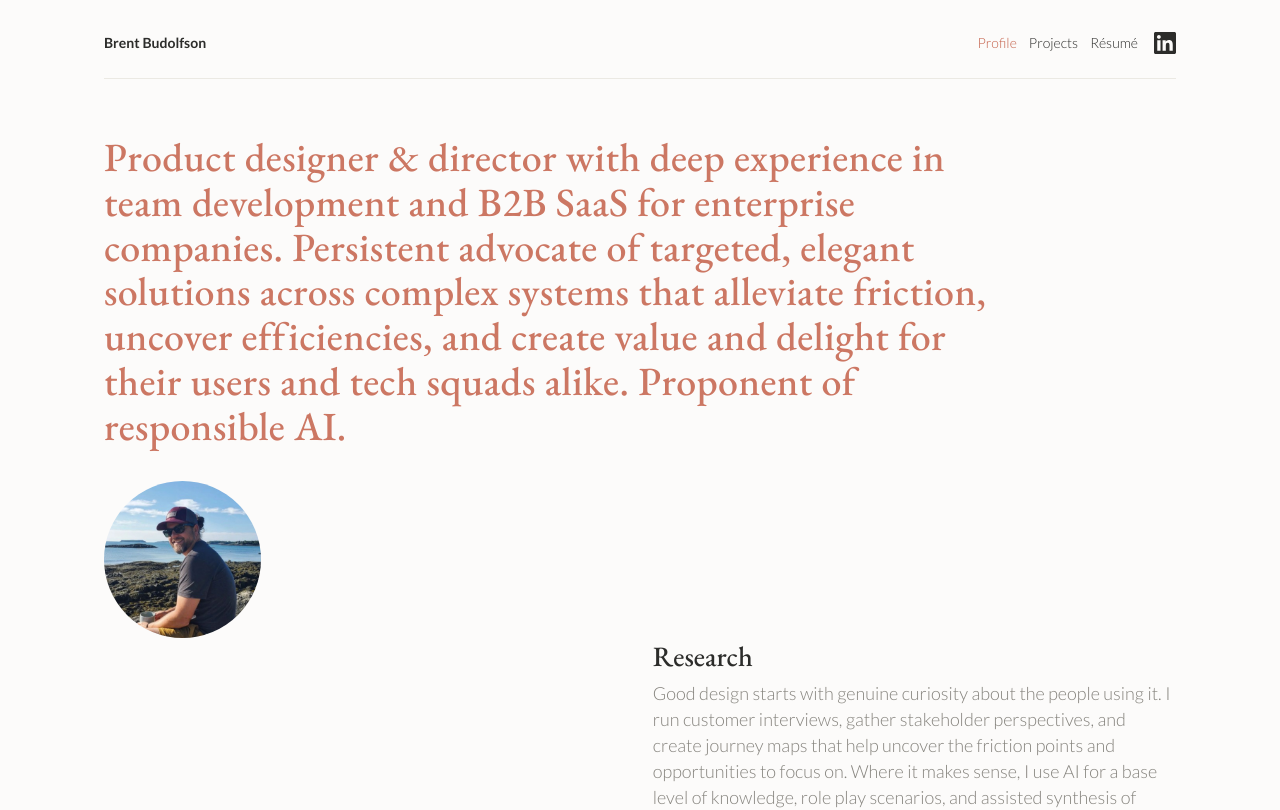
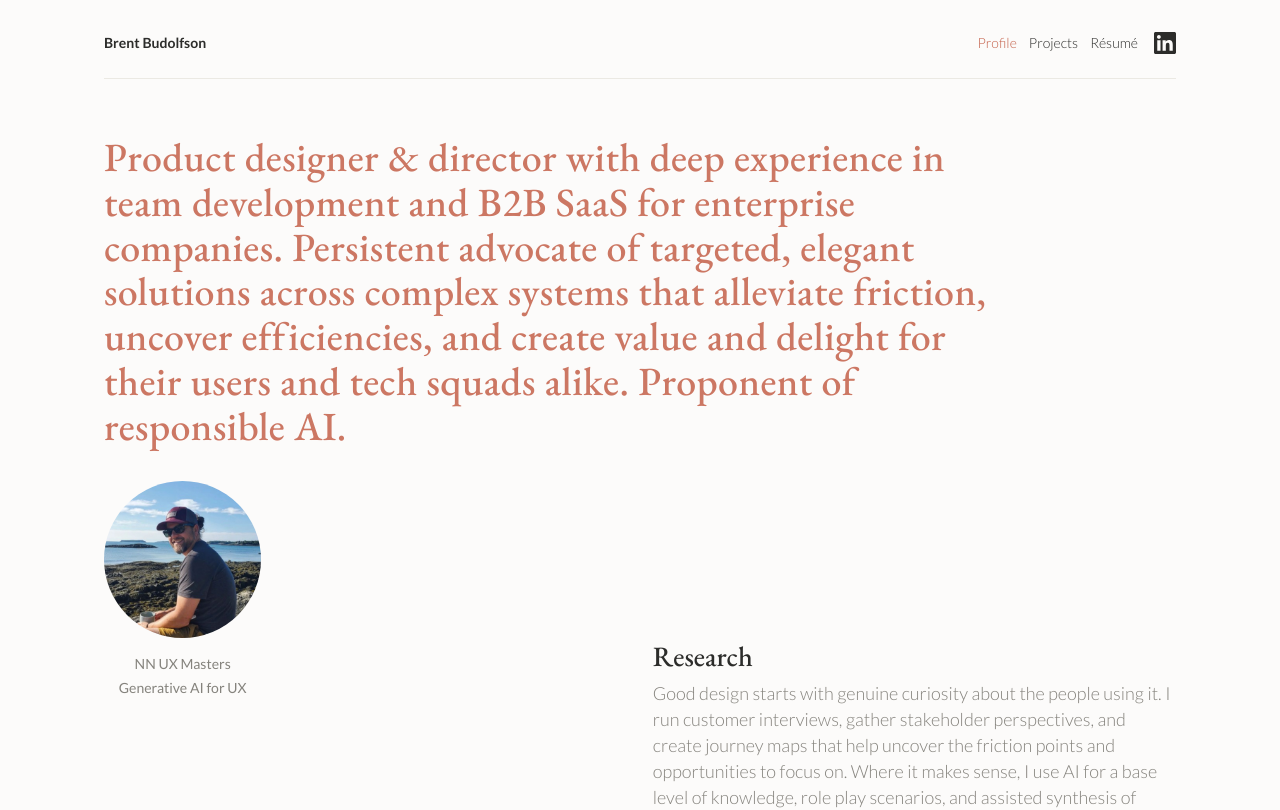
Before and after one commit to bbudolfson/Portfolio-Site, a Next.js app: page / in a window 1280 px wide. Shown: the top 810 px of the page. Built offline with nearby package versions, Linux system fonts and the light colour scheme.

Commit message:
Profile Caption

```diff
--- a/src/app/globals.css
+++ b/src/app/globals.css
@@ -316,6 +316,22 @@ h4 {
   max-width: 100%;
   object-fit: cover;
   display: block;
+}
+
+.profileCertifications {
+  display: grid;
+  gap: var(--space-100);
+  width: 100%;
+  text-align: center;
+}
+
+.profileCertificationsLine {
+  margin: 0;
+  font-family: var(--app-font-body), var(--font-body);
+  font-size: var(--text-label-size);
+  line-height: var(--text-label-line-height);
+  font-weight: var(--font-weight-regular);
+  color: var(--text-secondary);
 }
 
 .capabilitiesColumn {
--- a/src/app/page.tsx
+++ b/src/app/page.tsx
@@ -80,6 +80,10 @@ export default function Page() {
               className="profileImage"
             />
           </figure>
+          <div className="profileCertifications">
+            <p className="profileCertificationsLine">NN UX Masters</p>
+            <p className="profileCertificationsLine">Generative AI for UX</p>
+          </div>
         </div>
 
         <div className="capabilitiesColumn">
```
